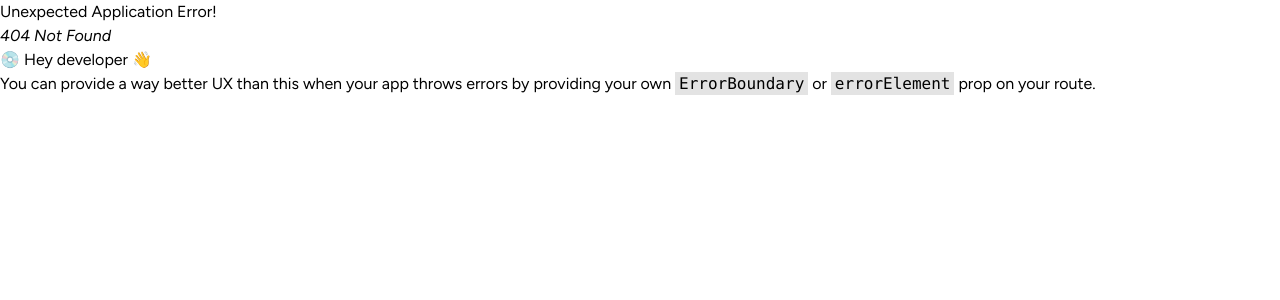
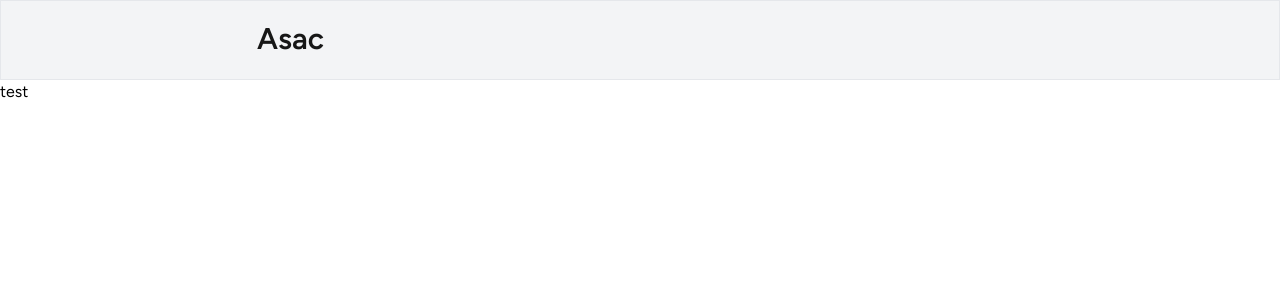
Before and after one commit to zinedinechami/asac_v1, a React (Vite) app in the folder asac_react/: page /reservation in a window 1280 px wide. Before the commit this address had no page. Shown: the top 300 px of the page. Built offline with nearby package versions, Linux system fonts and the light colour scheme.

Commit message:
added reservation page route

```diff
--- a/asac_react/src/App.tsx
+++ b/asac_react/src/App.tsx
@@ -2,6 +2,7 @@ import { createBrowserRouter } from "react-router-dom";
 import { RouterProvider } from "react-router-dom";
 import Home from "./pages/home";
 import Logement from "./pages/logement";
+import Reservations from "./pages/reservation";
 
 const router = createBrowserRouter([
   {
@@ -12,6 +13,10 @@ const router = createBrowserRouter([
     path: "logement/:id",
     element: <Logement />,
   },
+  {
+    path: "/reservation",
+    element: <Reservations />,
+  },
 ]);
 
 function App() {
--- a/asac_react/src/pages/home.tsx
+++ b/asac_react/src/pages/home.tsx
@@ -37,7 +37,7 @@ export default function Home() {
                 className="h-14 w-80 rounded-xl cursor-pointer shadow mt-0 bg-white mx-auto ring-yellow-200 border text-center focus:ring-1 outline-0   transition-colors"
               ></input>
               <a href="#appartements">
-                <button className="h-14  bg-gradient-to-br from-yellow-300  to-orange-300  shadow   text-white mx-2 px-4 rounded-xl font-medium hover:scale-105 transition">
+                <button className="h-14  bg-gradient-to-br from-yellow-300  to-orange-300  shadow   text-white mx-2 px-4 rounded-xl font-medium hover:scale-95 transition">
                   <div className="flex">
                     <svg
                       xmlns="http://www.w3.org/2000/svg"
--- a/asac_react/src/pages/logement.tsx
+++ b/asac_react/src/pages/logement.tsx
@@ -69,9 +69,11 @@ export default function Logement() {
                 </h1>
 
                 {/* <h2 className="text-2xl">{data?.rating}</h2> */}
-                <button className="w-full py-3 mt-4 mb-4 bg-gradient-to-br from-yellow-300  to-orange-300 text-neutral-50 rounded-lg shadow-sm font-semibold  hover:scale-95 transition">
-                  Reserve
-                </button>
+                <a href="/reservation">
+                  <button className="w-full py-3 mt-4 mb-4 bg-gradient-to-br from-yellow-300  to-orange-300 text-neutral-50 rounded-lg shadow-sm font-semibold  hover:scale-95 transition">
+                    Reserve
+                  </button>
+                </a>
                 <div className="pb-4">
                   <p className="pt-2 underline">
                     € {data?.price} x 5
--- a/asac_react/src/pages/reservation.tsx
+++ b/asac_react/src/pages/reservation.tsx
@@ -0,0 +1,10 @@
+import Header from "../components/header";
+
+export default function Reservations() {
+  return (
+    <>
+      <Header />
+      <div>test</div>
+    </>
+  );
+}
```
